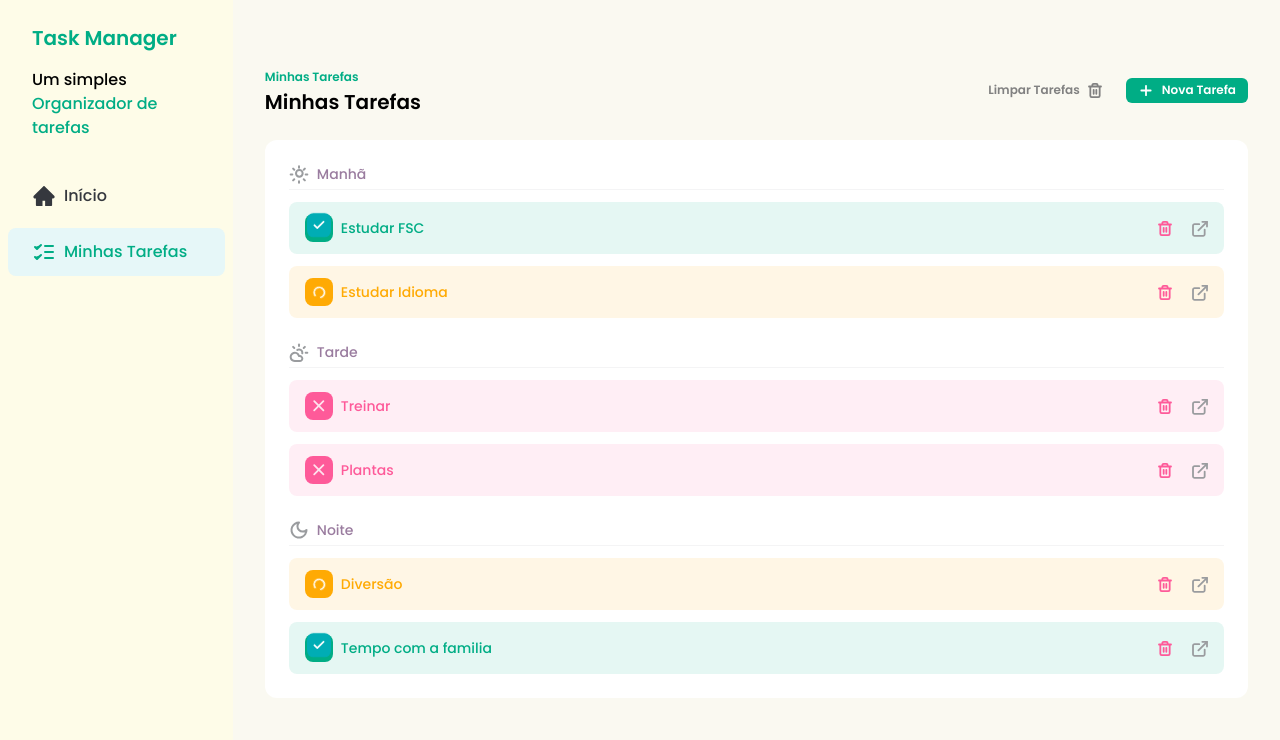
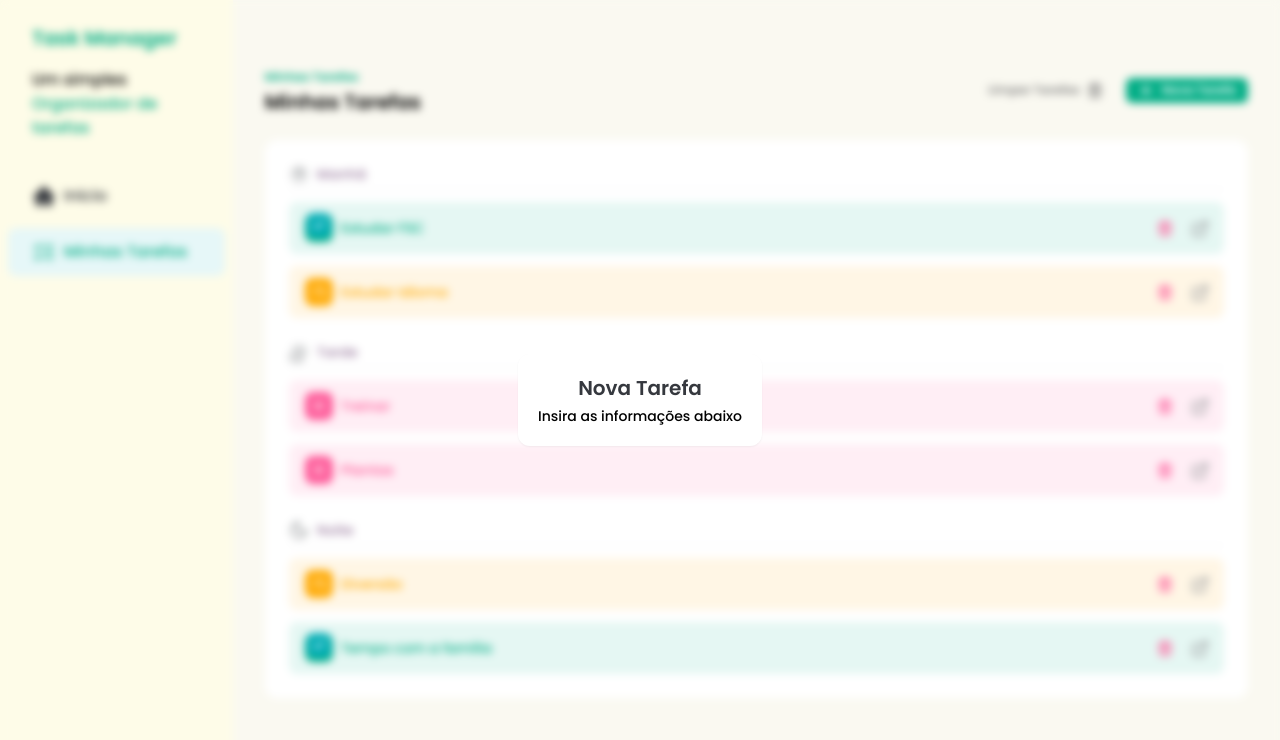
Before and after one commit to J27mendes/task-manager, a React (Vite) app: page / in a window 1280 px wide. Both pictures are taken after a click on the button "Nova Tarefa". Shown: the top 740 px of the page. Built offline with nearby package versions, Linux system fonts and the light colour scheme.

Commit message:
feat: add initial AddTaskModal component

```diff
--- /dev/null
+++ b/src/components/AddTaskModal.jsx
@@ -0,0 +1,18 @@
+import { createPortal } from 'react-dom'
+
+const AddTaskModal = ({ isOpen }) => {
+  if (!isOpen) return null
+  return createPortal(
+    <div className="fixed inset-0 flex h-screen items-center justify-center backdrop-blur-sm">
+      <div className="rounded-xl bg-white p-5 text-center shadow-sm">
+        <h2 className="text-xl font-semibold text-[#35383E]">Nova Tarefa</h2>
+        <p className="mt-1 text-sm text-[#9A9CF]">
+          Insira as informações abaixo
+        </p>
+      </div>
+    </div>,
+    document.body
+  )
+}
+
+export default AddTaskModal
--- a/src/components/Tasks.jsx
+++ b/src/components/Tasks.jsx
@@ -9,12 +9,14 @@ import {
   TrashIcon,
 } from '../assets/icons'
 import TaskManager from '../constants/taskManager'
+import AddTaskModal from './AddTaskModal'
 import Button from './Button'
 import TaskItem from './TaskItem'
 import TasksDetach from './TasksDetach'
 
 const Tasks = () => {
   const [tasks, SetTasks] = useState(TaskManager)
+  const [openModal, setOpenModal] = useState(false)
   const morningTasks = tasks.filter((task) => task.time === 'morning')
   const afternoonTasks = tasks.filter((task) => task.time === 'afternoon')
   const eveningTasks = tasks.filter((task) => task.time === 'evening')
@@ -84,10 +86,11 @@ const Tasks = () => {
           <Button variant={'ghost'}>
             Limpar Tarefas <TrashIcon />
           </Button>
-          <Button variant={'primary'}>
+          <Button variant={'primary'} onClick={() => setOpenModal(true)}>
             <AddIcon />
             Nova Tarefa
           </Button>
+          <AddTaskModal isOpen={openModal} />
         </div>
       </div>
       <div className="rounded-xl bg-white p-6">
```
